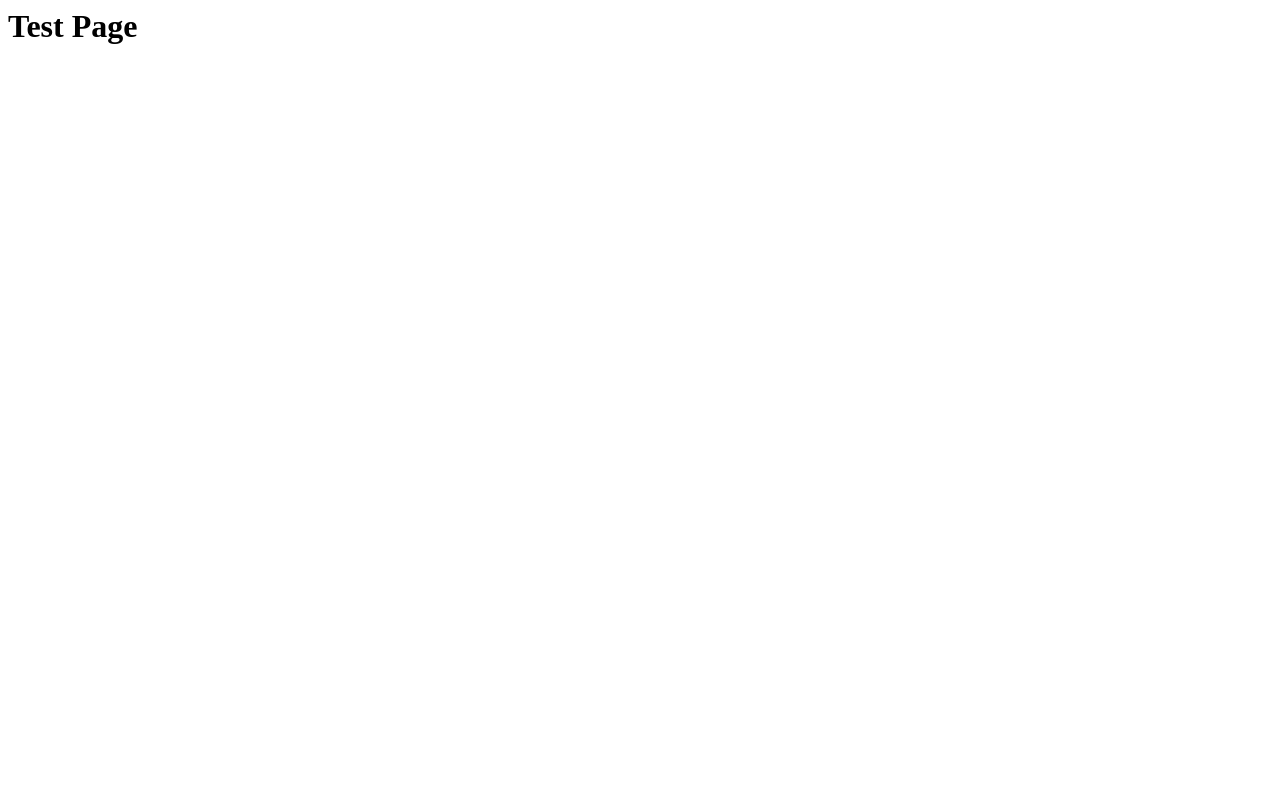
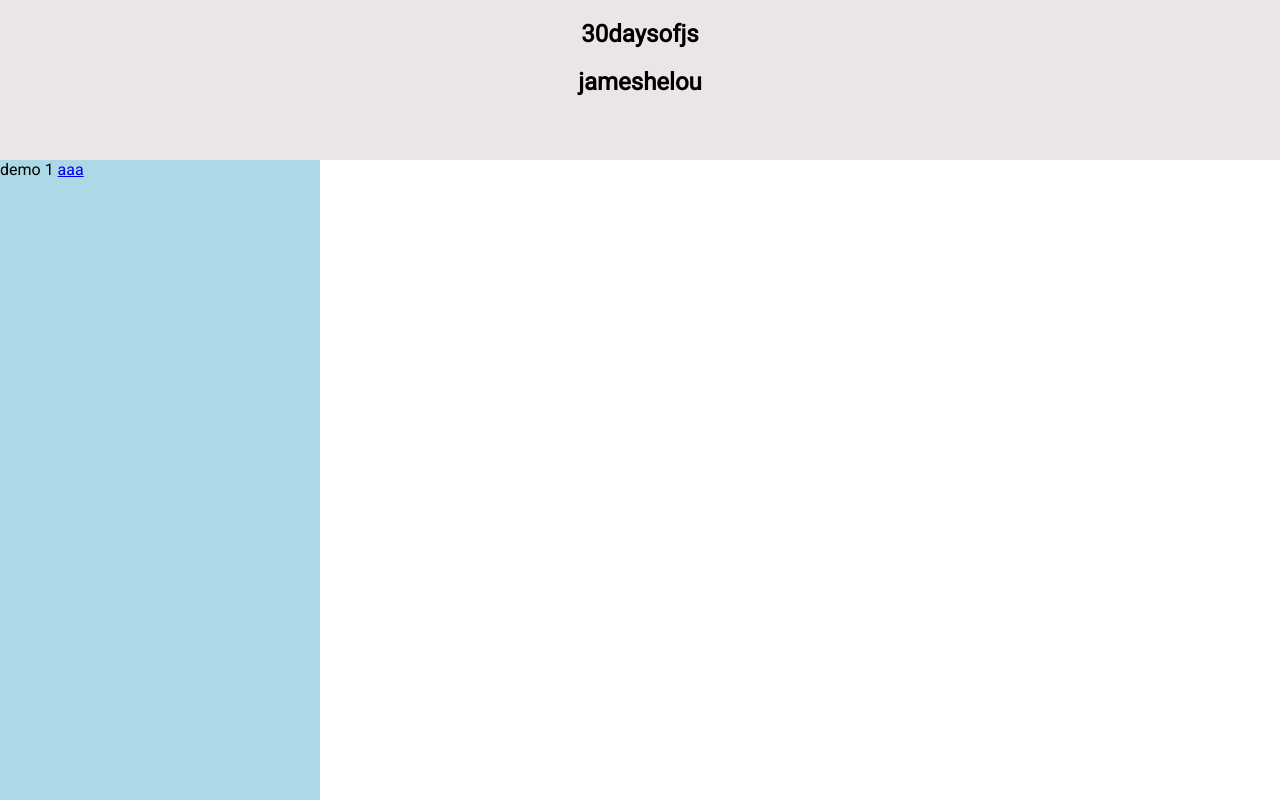
Before and after one commit to jameshelou/30daysofjs, a plain HTML site: page index.html in a window 1280 px wide. Drawn offline with Linux system fonts and the light colour scheme.

Commit message:
edit day0 styles and demo test

```diff
--- a/day0-prettypomodorojs/index.css
+++ b/day0-prettypomodorojs/index.css
@@ -5,9 +5,10 @@ body {
     color: white;
     background: no-repeat center center fixed;
     background-color: black;
-    background-image: url('https://source.unsplash.com/2000x2000/?simple,black');
-    /* background-repeat: no-repeat;
-    background-size: cover; */
+    background-image: url('https://source.unsplash.com/4000x4000/?landscape');
+    /* background-repeat: no-repeat; */
+    background-size: cover;
+    text-shadow: 2px 2px 5px #000000;
 }
 
 .progress {
--- a/day0-prettypomodorojs/index.js
+++ b/day0-prettypomodorojs/index.js
@@ -1,6 +1,6 @@
-let WORK_MINUTES = 0.05;
+let WORK_MINUTES = 25; //0.05 for test
 let WORK_SECONDS = WORK_MINUTES * 60;
-let BREAK_MINUTES = 0.1;
+let BREAK_MINUTES = 5; // 0.01 for test
 let BREAK_SECONDS = BREAK_MINUTES * 60;
 let timer = document.querySelector('.timer');
 let timeLeft;
--- /dev/null
+++ b/index.css
@@ -0,0 +1,22 @@
+body {
+  margin: 0;
+  display: grid;
+  grid-template-rows: 20vh auto;
+  height: 100vh;
+  font-family: 'Roboto', sans-serif;
+}
+
+aside {
+  text-align: center;
+  background-color: #ebe6e6;
+}
+
+main {
+  display: flex;
+  flex-wrap: wrap;
+}
+
+.demo {
+  background-color: lightblue;
+  flex-basis: 25%;
+}
--- a/index.html
+++ b/index.html
@@ -1 +1,25 @@
-<h1>Test Page</h1>
+<!DOCTYPE html>
+<html lang="en">
+<head>
+  <meta charset="UTF-8">
+  <meta name="viewport" content="width=device-width, initial-scale=1.0">
+  <title>jameshelou/30daysofjs</title>
+
+  <link href="https://fonts.googleapis.com/css?family=Roboto&display=swap" rel="stylesheet">
+  <link rel="stylesheet" href="./index.css">
+</head>
+
+<body>
+  <aside>
+    <h1>30daysofjs</h1>
+    <h2>jameshelou</h2>
+  </aside>
+
+  <main>
+    <div class="demo">
+      demo 1
+      <a href="./day0-prettypomodorojs/index.html">aaa</a>
+    </div>
+  </main>
+</body>
+</html>
```
